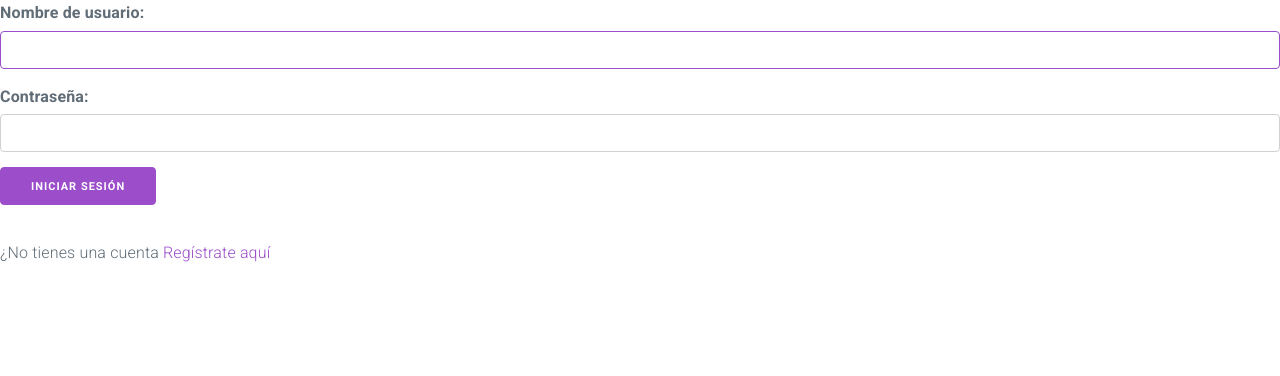
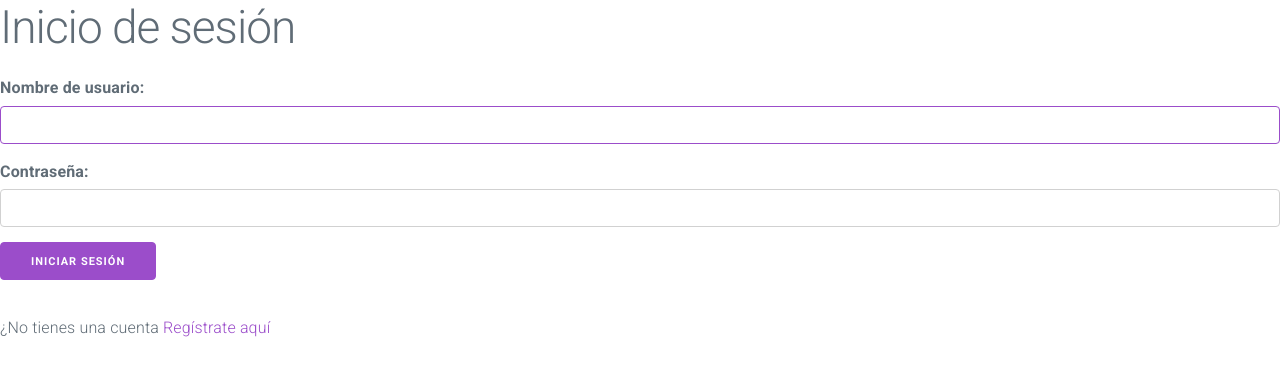
Before and after one commit to alessio1330/coder-EstebanAcevedo, a Django app: page /login/ in a window 1280 px wide. Shown: the top 376 px of the page. Run offline with Django 5.2, Linux system fonts and the light colour scheme.

Commit message:
feat(7): título para el template

```diff
--- a/src/core/templates/core/login.html
+++ b/src/core/templates/core/login.html
@@ -1,6 +1,7 @@
 {% extends 'core/base.html' %}
 
 {% block content %}
+    <h1>Inicio de sesión</h1>
     <form method="post">
         {% csrf_token %}
         {{ form }}
```
